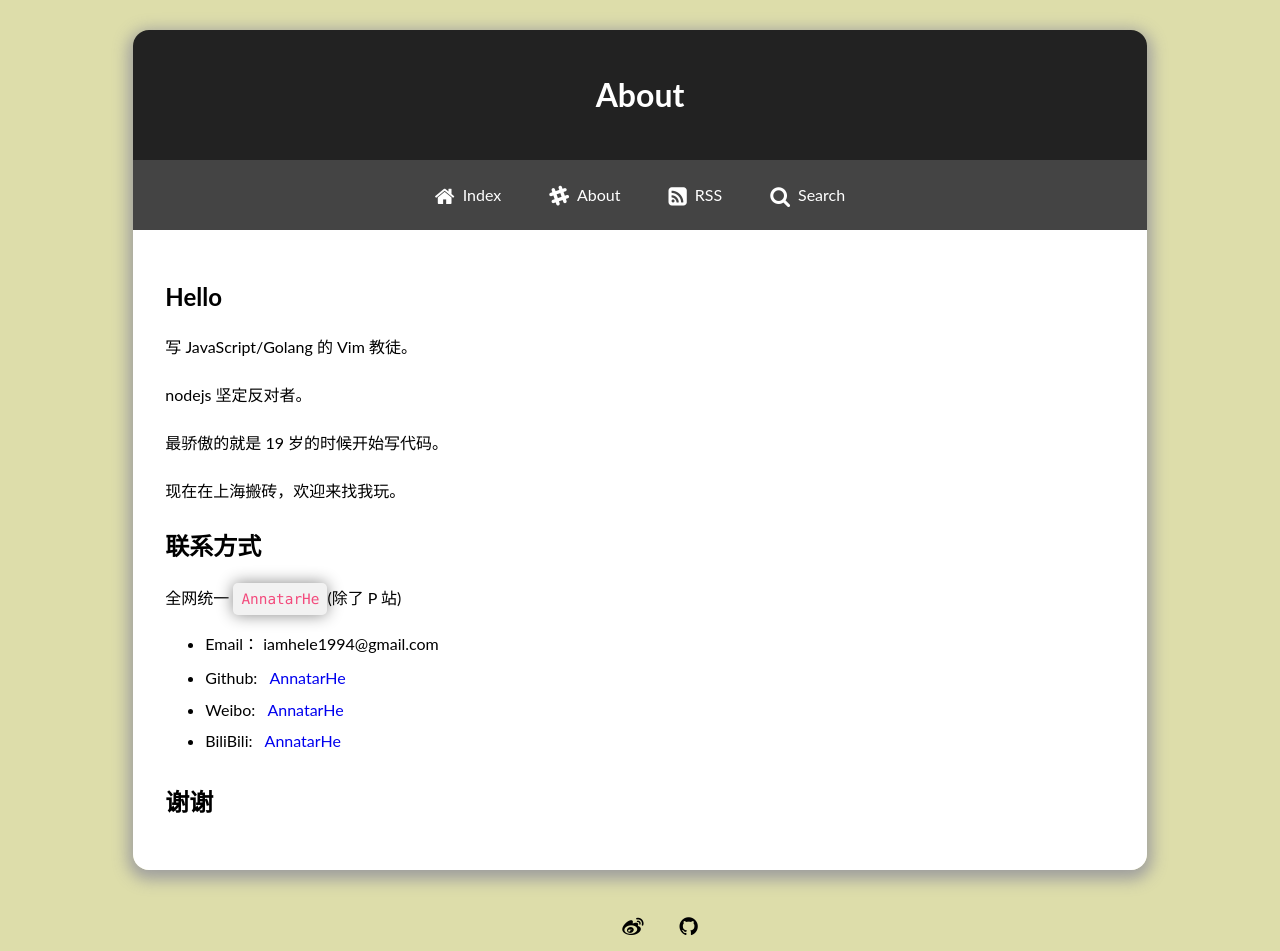
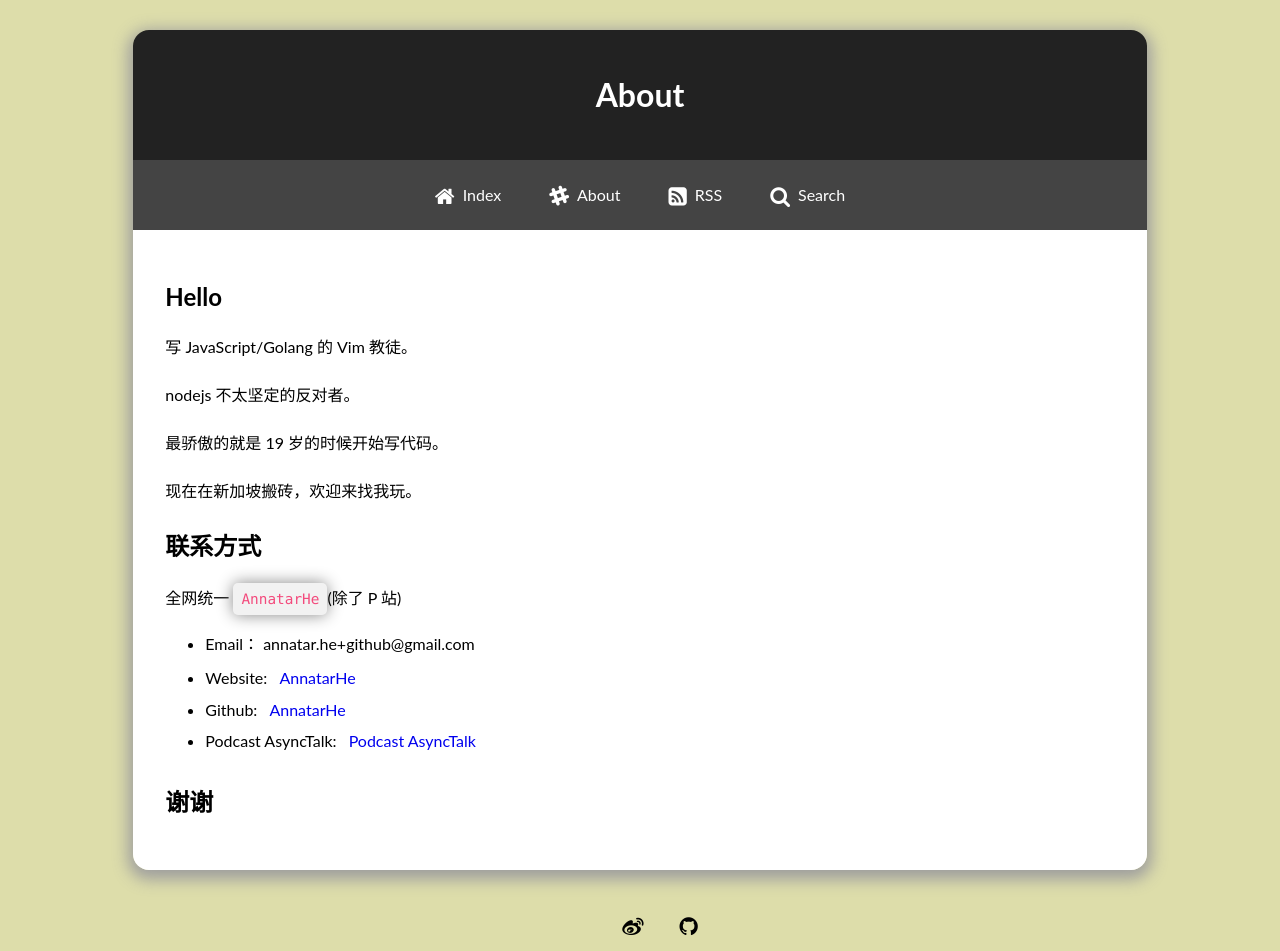
Before and after one commit to AnnatarHe/AnnatarHe.github.io, a Jekyll site: the page built from about.md, in a window 1280 px wide. Built offline with Jekyll 4.4.1, drawn with Linux system fonts in a browser that asks for light colours; some web fonts are replaced; comment, search, counter and statistics services are not loaded.

Commit message:
feat: update about me

```diff
--- a/about.md
+++ b/about.md
@@ -7,19 +7,19 @@ title: About
 
 写 JavaScript/Golang 的 Vim 教徒。
 
-nodejs 坚定反对者。
+nodejs 不太坚定的反对者。
 
 最骄傲的就是 19 岁的时候开始写代码。
 
-现在在上海搬砖，欢迎来找我玩。
+现在在新加坡搬砖，欢迎来找我玩。
 
 ## 联系方式
 
 全网统一 `AnnatarHe`(除了 P 站)
 
-* Email： iamhele1994@gmail.com
+* Email： annatar.he+github@gmail.com
+* Website: [AnnatarHe](https://annatarhe.com)
 * Github: [AnnatarHe](https://github.com/AnnatarHe)
-* Weibo: [AnnatarHe](http://weibo.com/AnnatarHe/home)
-* BiliBili: [AnnatarHe](https://space.bilibili.com/173440264)
+* Podcast AsyncTalk: [Podcast AsyncTalk](https://www.xiaoyuzhoufm.com/podcast/61684ce4d8fa23fb00fc4d3a)
 
 ## 谢谢
```
